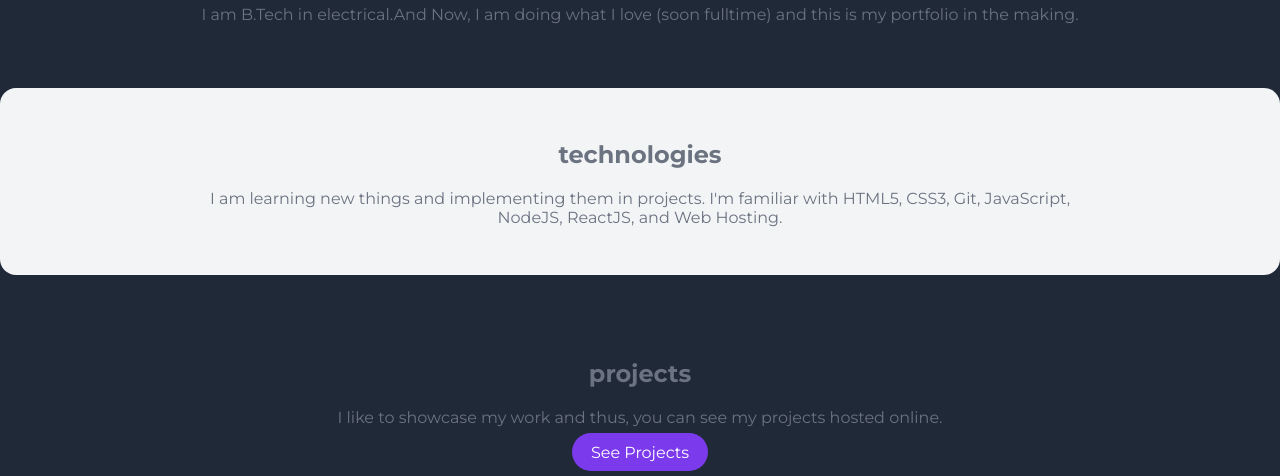
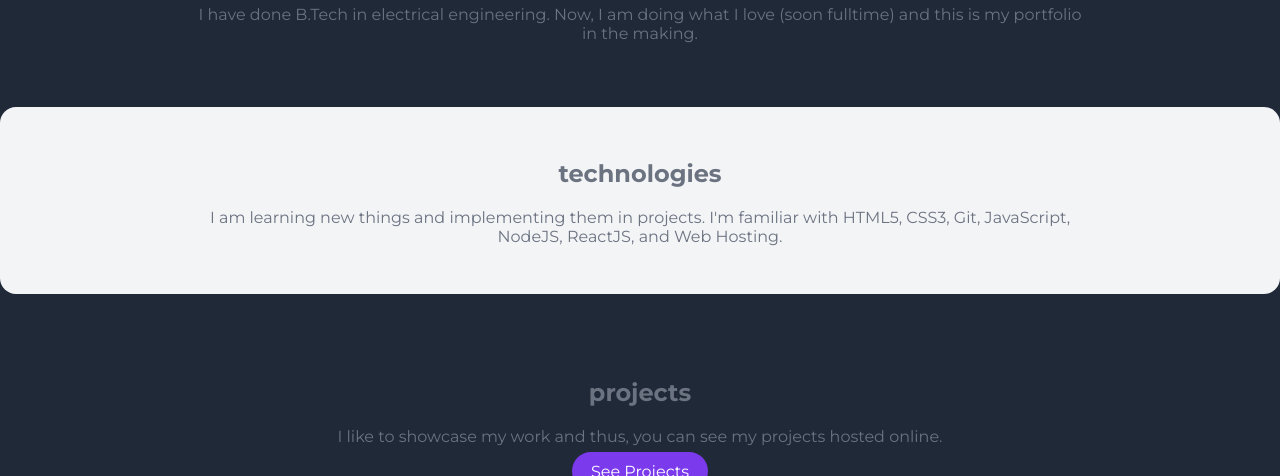
Before and after one commit to GudiaParul/website, a plain HTML site: page index.html in a window 1280 px wide. Shown: the part 624-1100 px from the top of the page. Drawn offline with Linux system fonts and the light colour scheme.

Commit message:
updated about me

```diff
--- a/index.html
+++ b/index.html
@@ -28,7 +28,7 @@
         <h1 class="hero-heading">
           Hi! I am <span class="heading-inverted">Parul</span>, a web developer</span>
         </h1>
-        <p class="container-center">I am B.Tech in electrical.And Now, I am doing what I love (soon fulltime) and this is my portfolio in the making.</p>
+        <p class="container-center">I have done B.Tech in electrical engineering. Now, I am doing what I love (soon fulltime) and this is my portfolio in the making.</p>
       </header>
 
       <section class="section ow">
```
